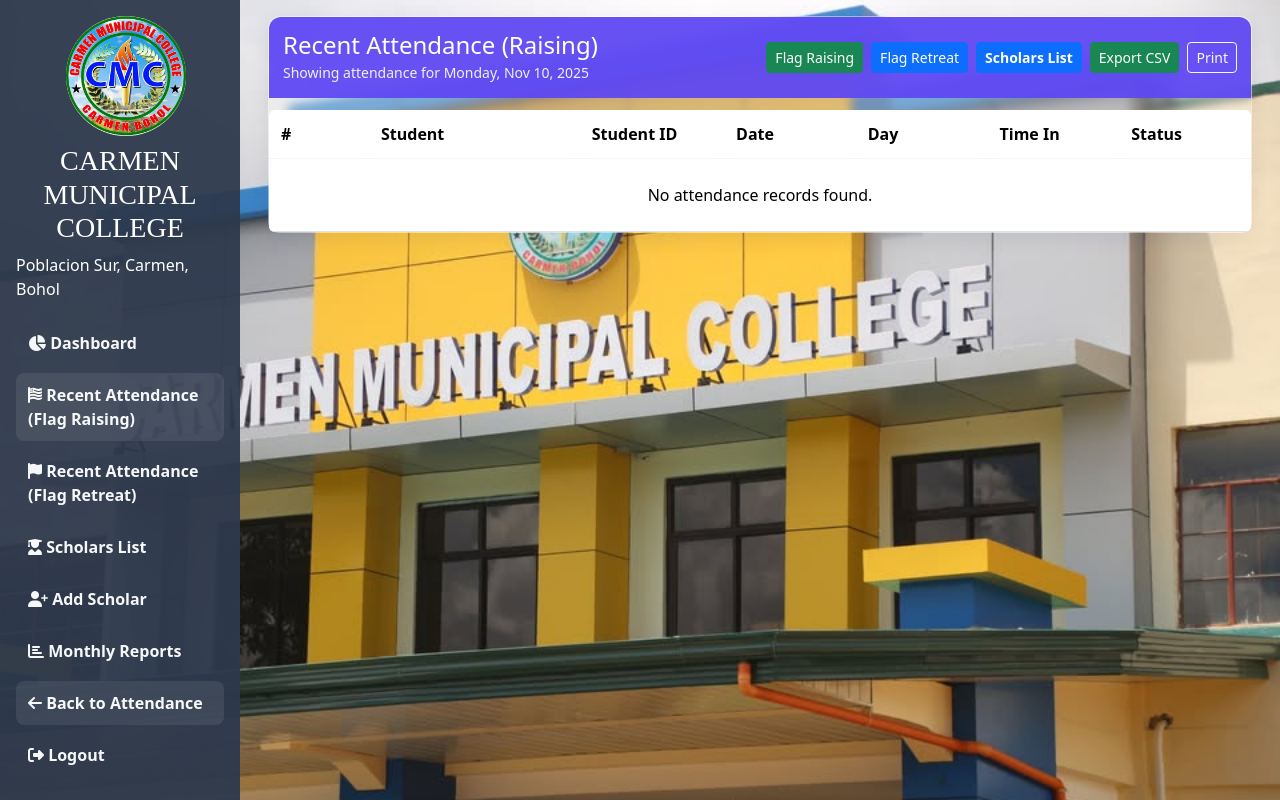
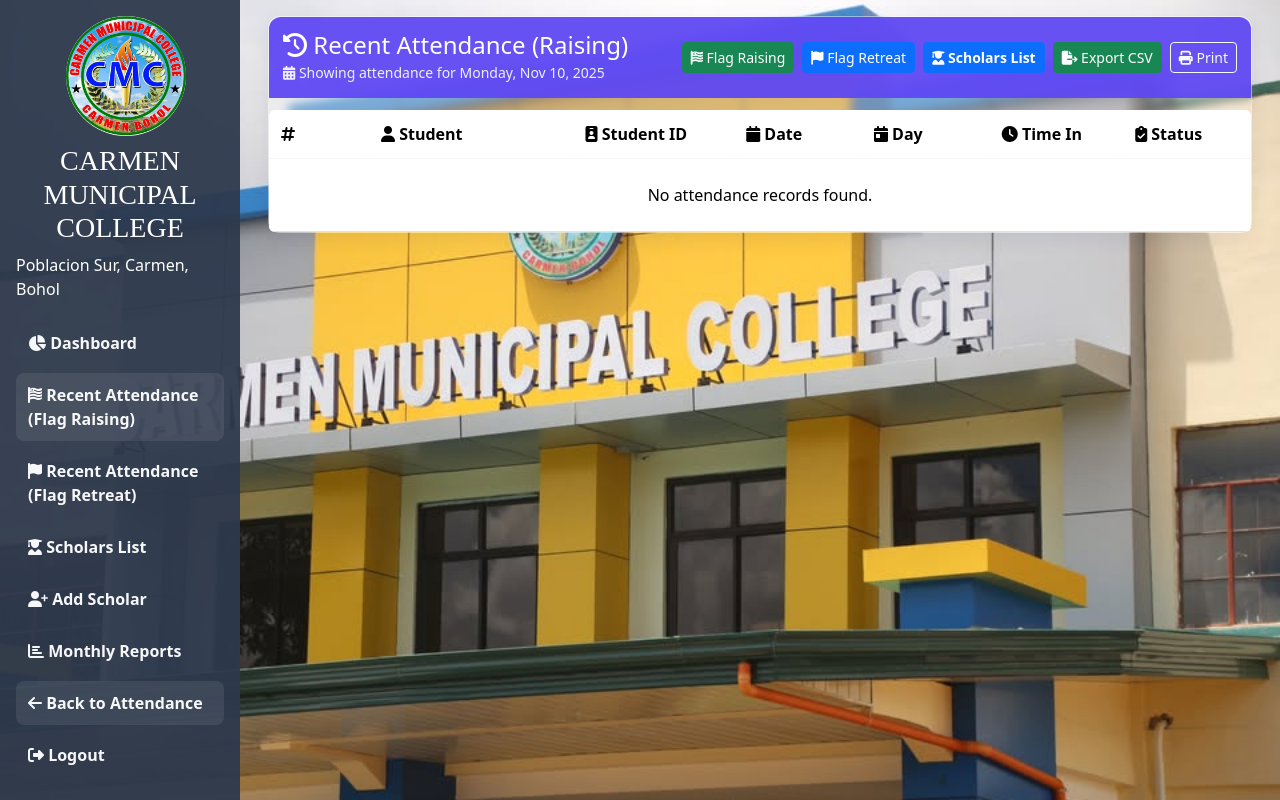
Before and after one commit to Jammael/CMC_Scholars_Flag_Raising_-_Flag_Retreat_Attendance_System, a PHP site: page /admin_dashboard.php in a window 1280 px wide. Run offline with PHP 8.4, Linux system fonts and the light colour scheme; a user stored in the database is signed in; data comes from the database, SQL or seed files in the repository; data that the repository does not hold is empty; some libraries are stand-ins or nearby versions.

Commit message:
Update admin_dashboard.php

```diff
--- a/CMC_Scholars_Flag_Ceremony_Attendance_System/admin_dashboard.php
+++ b/CMC_Scholars_Flag_Ceremony_Attendance_System/admin_dashboard.php
@@ -1010,20 +1010,30 @@
                 <div class="card mb-3">
                         <div class="card-banner d-flex justify-content-between align-items-center">
     <div>
-        <h4 style="margin:0">Recent Attendance (<?php echo ucfirst($ceremony); ?>)</h4>
+        <h4 style="margin:0">
+            <i class="fas fa-history"></i> Recent Attendance (<?php echo ucfirst($ceremony); ?>)
+        </h4>
         <small style="opacity:.9">
-            Showing attendance for <?php echo $filterDay; ?>,
+            <i class="fas fa-calendar-alt"></i> Showing attendance for <?php echo $filterDay; ?>,
             <?php echo date('M d, Y', strtotime($filterDate)); ?>
         </small>
     </div>
     <div class="controls">
-                            <a class="btn btn-success btn-sm" href="admin_dashboard.php?tab=attendance&ceremony=raising">Flag Raising</a>
-                            <a class="btn btn-primary btn-sm" href="admin_dashboard.php?tab=attendance&ceremony=retreat">Flag Retreat</a>
-                            <a class="btn btn-primary btn-sm fw-bold text-white" href="admin_dashboard.php?tab=scholars">Scholars List</a>
-
-                            <!-- Export / Print -->
-                            <a class="btn btn-success btn-sm btn-export" href="admin_dashboard.php?export=attendance_csv&ceremony=<?php echo $ceremony; ?>">Export CSV</a>
-                            <button class="btn btn-outline-light btn-sm" onclick="window.print()">Print</button>
+                            <a class="btn btn-success btn-sm" href="admin_dashboard.php?tab=attendance&ceremony=raising">
+                                <i class="fas fa-flag-usa"></i> Flag Raising
+                            </a>
+                            <a class="btn btn-primary btn-sm" href="admin_dashboard.php?tab=attendance&ceremony=retreat">
+                                <i class="fas fa-flag"></i> Flag Retreat
+                            </a>
+                            <a class="btn btn-primary btn-sm fw-bold text-white" href="admin_dashboard.php?tab=scholars">
+                                <i class="fas fa-user-graduate"></i> Scholars List
+                            </a>
+                            <a class="btn btn-success btn-sm btn-export" href="admin_dashboard.php?export=attendance_csv&ceremony=<?php echo $ceremony; ?>">
+                                <i class="fas fa-file-export"></i> Export CSV
+                            </a>
+                            <button class="btn btn-outline-light btn-sm" onclick="window.print()">
+                                <i class="fas fa-print"></i> Print
+                            </button>
                         </div>
                     </div>
 
@@ -1032,13 +1042,13 @@
                             <table class="table table-hover mb-0">
                                 <thead class="table-light">
     <tr>
-        <th style="width:48px">#</th>
-        <th>Student</th>
-        <th>Student ID</th>
-        <th>Date</th>
-        <th>Day</th>
-        <th>Time In</th>
-        <th>Status</th>
+        <th style="width:48px"><i class="fas fa-hashtag" title="#"></i></th>
+        <th><i class="fas fa-user" title="Student"></i> Student</th>
+        <th><i class="fas fa-id-badge" title="Student ID"></i> Student ID</th>
+        <th><i class="fas fa-calendar" title="Date"></i> Date</th>
+        <th><i class="fas fa-calendar-day" title="Day"></i> Day</th>
+        <th><i class="fas fa-clock" title="Time In"></i> Time In</th>
+        <th><i class="fas fa-clipboard-check" title="Status"></i> Status</th>
     </tr>
 </thead>
 <tbody>
@@ -1078,8 +1088,10 @@
     <div class="card">
         <div class="card-banner d-flex justify-content-between align-items-center">
             <div>
-                <h4 class="mb-0">Scholars List</h4>
-                <small>Manage and view all scholars in the system</small>
+                <h4 class="mb-0">
+                    <i class="fas fa-user-graduate"></i> Scholars List
+                </h4>
+                <small><i class="fas fa-info-circle"></i> Manage and view all scholars in the system</small>
             </div>
             <div class="controls">
                 <form class="d-flex gap-2" method="get" action="admin_dashboard.php">
@@ -1087,12 +1099,20 @@
                     <input class="form-control form-control-sm" name="q" type="search"
                         placeholder="Search scholars..." style="width: 200px;"
                         value="<?php echo isset($_GET['q']) ? htmlspecialchars($_GET['q']) : '' ?>">
-                    <button class="btn btn-primary btn-sm px-3" style="min-width: 90px;" type="submit">Search</button>
+                    <button class="btn btn-primary btn-sm px-3" style="min-width: 90px;" type="submit">
+                        <i class="fas fa-search"></i> Search
+                    </button>
                     <?php if (isset($_GET['q']) && !empty($_GET['q'])): ?>
-                        <a href="admin_dashboard.php?tab=scholars" class="btn btn-light btn-sm px-3">Clear</a>
+                        <a href="admin_dashboard.php?tab=scholars" class="btn btn-light btn-sm px-3">
+                            <i class="fas fa-times"></i> Clear
+                        </a>
                     <?php endif; ?>
-                    <a href="admin_dashboard.php?tab=add" class="btn btn-primary btn-sm px-3">Add Scholar</a>
-                    <a class="btn btn-success btn-sm px-3" href="admin_dashboard.php?export=scholars_csv">Export CSV</a>
+                    <a href="admin_dashboard.php?tab=add" class="btn btn-primary btn-sm px-3">
+                        <i class="fas fa-user-plus"></i> Add Scholar
+                    </a>
+                    <a class="btn btn-success btn-sm px-3" href="admin_dashboard.php?export=scholars_csv">
+                        <i class="fas fa-file-export"></i> Export CSV
+                    </a>
                 </form>
             </div>
         </div>
@@ -1102,14 +1122,14 @@
                 <table class="table table-hover mb-0">
                     <thead class="table-light">
                         <tr>
-                            <th style="width:48px">#</th>
-                            <th>Fullname</th>
-                            <th>Student ID</th>
-                            <th>Course</th>
-                            <th>Year</th>
-                            <th>Section</th>
-                            <th>Scholarship</th>
-                            <th>Actions</th>
+                            <th style="width:48px"><i class="fas fa-hashtag"></i> #</th>
+                            <th><i class="fas fa-user"></i> Fullname</th>
+                            <th><i class="fas fa-id-card"></i> Student ID</th>
+                            <th><i class="fas fa-book"></i> Course</th>
+                            <th><i class="fas fa-graduation-cap"></i> Year</th>
+                            <th><i class="fas fa-layer-group"></i> Section</th>
+                            <th><i class="fas fa-award"></i> Scholarship</th>
+                            <th><i class="fas fa-cog"></i> Actions</th>
                         </tr>
                     </thead>
                     <tbody>
@@ -1124,12 +1144,20 @@
                                     <td><?php echo safe_html($st['section']); ?></td>
                                     <td><?php echo safe_html($st['scholarship_type']); ?></td>
                                     <td>
-                                        <a class="btn btn-sm btn-outline-primary" href="admin_dashboard.php?tab=edit&student_id=<?php echo urlencode($st['student_id']); ?>">Edit</a>
-                                        <form method="post" action="admin_dashboard.php" style="display:inline" onsubmit="return confirm('Delete this scholar?');">
+                                        <div style="display:flex;gap:8px;align-items:center;justify-content:flex-end;">
+                                            <a href="admin_dashboard.php?tab=edit&student_id=<?php echo urlencode($st['student_id']); ?>"
+                                               class="btn btn-sm btn-outline-primary" title="Edit">
+                                                <i class="fas fa-pen"></i>
+                                            </a>
+                                            <form method="post" action="admin_dashboard.php" style="display:inline;margin:0;"
+                                                  onsubmit="return confirm('Delete this scholar?');" aria-label="Delete scholar">
                                                 <input type="hidden" name="action" value="delete_student">
                                                 <input type="hidden" name="student_id" value="<?php echo htmlspecialchars($st['student_id']); ?>">
-                                            <button class="btn btn-sm btn-outline-danger" type="submit">Delete</button>
+                                                <button class="btn btn-sm btn-outline-danger" type="submit" title="Delete">
+                                                    <i class="fas fa-trash"></i>
+                                                </button>
                                             </form>
+                                        </div>
                                     </td>
                                 </tr>
                             <?php endforeach; ?>
@@ -1147,11 +1175,17 @@
                 <div class="card">
                     <div class="card-banner d-flex justify-content-between align-items-center">
                         <div>
-                            <h4 class="mb-0">Add Scholar</h4>
-                            <small>Add new scholar to the system</small>
+                            <h4 class="mb-0">
+                                <i class="fas fa-user-plus"></i> Add Scholar
+                            </h4>
+                            <small>
+                                <i class="fas fa-pen"></i> Add new scholar to the system
+                            </small>
                         </div>
                         <div class="controls">
-                            <a href="admin_dashboard.php?tab=scholars" class="btn btn-light btn-sm">Back to Scholars List</a>
+                            <a href="admin_dashboard.php?tab=scholars" class="btn btn-light btn-sm">
+                                <i class="fas fa-arrow-left"></i> Back to Scholars List
+                            </a>
                         </div>
                     </div>
 
@@ -1160,33 +1194,49 @@
                             <input type="hidden" name="action" value="add_student">
                             <div class="row g-2">
                                 <div class="col-md-4">
-                                    <label class="form-label">Student ID</label>
+                                    <label class="form-label">
+                                        <i class="fas fa-id-card"></i> Student ID
+                                    </label>
                                     <input class="form-control" name="student_id" required>
                                 </div>
                                 <div class="col-md-8">
-                                    <label class="form-label">Fullname</label>
+                                    <label class="form-label">
+                                        <i class="fas fa-user"></i> Fullname
+                                    </label>
                                     <input class="form-control" name="fullname" required>
                                 </div>
                                 <div class="col-md-4">
-                                    <label class="form-label">Course</label>
+                                    <label class="form-label">
+                                        <i class="fas fa-book"></i> Course
+                                    </label>
                                     <input class="form-control" name="course">
                                 </div>
                                 <div class="col-md-2">
-                                    <label class="form-label">Year</label>
+                                    <label class="form-label">
+                                        <i class="fas fa-graduation-cap"></i> Year
+                                    </label>
                                     <input class="form-control" name="year">
                                 </div>
                                 <div class="col-md-2">
-                                    <label class="form-label">Section</label>
+                                    <label class="form-label">
+                                        <i class="fas fa-layer-group"></i> Section
+                                    </label>
                                     <input class="form-control" name="section">
                                 </div>
                                 <div class="col-md-4">
-                                    <label class="form-label">Scholarship Type</label>
+                                    <label class="form-label">
+                                        <i class="fas fa-award"></i> Scholarship Type
+                                    </label>
                                     <input class="form-control" name="scholarship_type">
                                 </div>
                             </div>
                             <div class="mt-3">
-                                <button class="btn btn-primary" type="submit">Add Scholar</button>
-                                <a class="btn btn-secondary" href="admin_dashboard.php?tab=scholars">Cancel</a>
+                                <button class="btn btn-primary" type="submit">
+                                    <i class="fas fa-plus-circle"></i> Add Scholar
+                                </button>
+                                <a class="btn btn-secondary" href="admin_dashboard.php?tab=scholars">
+                                    <i class="fas fa-times"></i> Cancel
+                                </a>
                             </div>
                         </form>
                     </div>
@@ -1194,37 +1244,63 @@
 
             <?php elseif ($tab === 'edit' && $editStudent): ?>
 
+    <div class="card">
+        <div class="card-banner d-flex justify-content-between align-items-center">
+            <div>
+                <h4 class="mb-0">
+                    <i class="fas fa-user-edit"></i> Edit Scholar
+                </h4>
+                <small>
+                    <i class="fas fa-id-badge"></i> Student ID: <?php echo safe_html($editStudent['student_id']); ?>
+                </small>
+            </div>
+            <div class="controls">
+                <a href="admin_dashboard.php?tab=scholars" class="btn btn-light btn-sm">
+                    <i class="fas fa-arrow-left"></i> Back to Scholars List
+                </a>
+            </div>
+        </div>
 
         <div class="card-body">
-                        <h4 class="mb-3">Edit Scholar — <?php echo htmlspecialchars($editStudent['student_id']); ?></h4>
+            <!-- Add form tags with method and action -->
             <form method="post" action="admin_dashboard.php">
                 <input type="hidden" name="action" value="edit_student">
-                            <input type="hidden" name="student_id" value="<?php echo htmlspecialchars($editStudent['student_id']); ?>">
-                            <div class="row g-2">
-                                <div class="col-md-8">
-                                    <label class="form-label">Fullname</label>
+                <input type="hidden" name="student_id" value="<?php echo safe_html($editStudent['student_id']); ?>">
+
+                <div class="row g-3">
+                    <div class="col-12">
+                        <label class="form-label"><i class="fas fa-id-card"></i> Student ID</label>
+                        <input class="form-control" readonly value="<?php echo safe_html($editStudent['student_id']); ?>">
+                    </div>
+                    <div class="col-12">
+                        <label class="form-label"><i class="fas fa-user"></i> Fullname</label>
                         <input class="form-control" name="fullname" value="<?php echo safe_html($editStudent['fullname']); ?>" required>
                     </div>
                     <div class="col-md-4">
-                                    <label class="form-label">Course</label>
+                        <label class="form-label"><i class="fas fa-book"></i> Course</label>
                         <input class="form-control" name="course" value="<?php echo safe_html($editStudent['course']); ?>">
                     </div>
                     <div class="col-md-2">
-                                    <label class="form-label">Year</label>
+                        <label class="form-label"><i class="fas fa-graduation-cap"></i> Year</label>
                         <input class="form-control" name="year" value="<?php echo safe_html($editStudent['year']); ?>">
                     </div>
                     <div class="col-md-2">
-                                    <label class="form-label">Section</label>
+                        <label class="form-label"><i class="fas fa-layer-group"></i> Section</label>
                         <input class="form-control" name="section" value="<?php echo safe_html($editStudent['section']); ?>">
                     </div>
                     <div class="col-md-4">
-                                    <label class="form-label">Scholarship Type</label>
+                        <label class="form-label"><i class="fas fa-award"></i> Scholarship Type</label>
                         <input class="form-control" name="scholarship_type" value="<?php echo safe_html($editStudent['scholarship_type']); ?>">
                     </div>
                 </div>
-                            <div class="mt-3">
-                                <button class="btn btn-primary" type="submit">Save Changes</button>
-                                <a class="btn btn-secondary" href="admin_dashboard.php?tab=scholars">Cancel</a>
+
+                <div class="mt-3 d-flex gap-2">
+                    <button class="btn btn-primary" type="submit">
+                        <i class="fas fa-save"></i> Save Changes
+                    </button>
+                    <a class="btn btn-secondary" href="admin_dashboard.php?tab=scholars">
+                        <i class="fas fa-times"></i> Cancel
+                    </a>
                 </div>
             </form>
         </div>
@@ -1260,12 +1336,20 @@
     <div class="card">
         <div class="card-banner d-flex justify-content-between align-items-center">
             <div>
-                <h4 class="mb-0">Monthly Attendance Summary</h4>
-                <small>View and export monthly attendance records</small>
+                <h4 class="mb-0">
+                    <i class="fas fa-chart-bar"></i> Monthly Attendance Summary
+                </h4>
+                <small>
+                    <i class="fas fa-file-export"></i> View and export monthly attendance records
+                </small>
             </div>
             <div class="controls">
-                <button class="btn btn-light btn-sm" onclick="window.location.href='monthly_report.php'">View Full Report</button>
-                <button class="btn btn-dark btn-sm" onclick="window.location.href='admin_dashboard.php?tab=attendance'">Back to Dashboard</button>
+                <button class="btn btn-light btn-sm" onclick="window.location.href='monthly_report.php'">
+                    <i class="fas fa-file-alt"></i> View Full Report
+                </button>
+                <button class="btn btn-dark btn-sm" onclick="window.location.href='admin_dashboard.php?tab=attendance'">
+                    <i class="fas fa-arrow-left"></i> Back to Dashboard
+                </button>
             </div>
         </div>
 
@@ -1274,7 +1358,7 @@
             <form method="get" action="admin_dashboard.php" class="row g-3 mb-4">
                 <input type="hidden" name="tab" value="reports">
                 <div class="col-md-4">
-                    <label class="form-label">Month</label>
+                    <label class="form-label"><i class="fas fa-calendar-alt"></i> Month</label>
                     <select class="form-select" name="month">
                         <?php foreach($months as $num => $name): ?>
                             <option value="<?php echo $num; ?>" <?php echo $selectedMonth == $num ? 'selected' : ''; ?>>
@@ -1284,13 +1368,17 @@
                     </select>
                 </div>
                 <div class="col-md-4">
-                    <label class="form-label">Year</label>
+                    <label class="form-label"><i class="fas fa-calendar-year"></i> Year</label>
                     <input type="number" class="form-control" name="year" value="<?php echo $selectedYear; ?>">
                 </div>
                 <div class="col-md-4 d-flex align-items-end">
                     <div class="d-flex gap-2">
-                        <button type="submit" class="btn btn-primary">View Report</button>
-                        <button type="button" class="btn btn-success" onclick="exportReport()">Export CSV</button>
+                        <button type="submit" class="btn btn-primary">
+                            <i class="fas fa-search"></i> View Report
+                        </button>
+                        <button type="button" class="btn btn-success" onclick="exportReport()">
+                            <i class="fas fa-file-export"></i> Export CSV
+                        </button>
                     </div>
                 </div>
             </form>
@@ -1300,15 +1388,19 @@
                 <table class="table table-bordered">
                     <thead>
                         <tr>
-                            <th colspan="4" class="text-center bg-success text-black">Flag Raising Ceremony (Monday)</th>
-                            <th colspan="3" class="text-center bg-primary text-black">Flag Retreat Ceremony (Friday)</th>
+                            <th colspan="4" class="text-center bg-success text-black">
+                                <i class="fas fa-flag-usa"></i> Flag Raising Ceremony (Monday)
+                            </th>
+                            <th colspan="3" class="text-center bg-primary text-black">
+                                <i class="fas fa-flag"></i> Flag Retreat Ceremony (Friday)
+                            </th>
                         </tr>
                         <tr>
-                            <th>Present</th>
-                            <th>Late</th>
-                            <th>Absent</th>
-                            <th>Total</th>
-                            <th>Total</th>
+                            <th><i class="fas fa-check text-success"></i> Present</th>
+                            <th><i class="fas fa-clock text-warning"></i> Late</th>
+                            <th><i class="fas fa-times text-danger"></i> Absent</th>
+                            <th><i class="fas fa-list"></i> Total</th>
+                            <th><i class="fas fa-list"></i> Total</th>
                         </tr>
                     </thead>
                     <tbody>
@@ -1341,16 +1433,16 @@
             </div>
 
             <!-- Recent Records Table -->
-            <h5 class="mb-3">Recent Attendance Records</h5>
+            <h5 class="mb-3"><i class="fas fa-history"></i> Recent Attendance Records</h5>
             <div class="table-responsive" style="max-height: 400px; overflow-y: auto;">
                 <table class="table table-hover table-striped mb-0">
                     <thead class="sticky-top">
                         <tr class="bg-light">
-                            <th style="width: 50px">#</th>
-                            <th style="min-width: 200px">Student</th>
-                            <th style="min-width: 120px">Date</th>
-                            <th style="min-width: 100px">Time In</th>
-                            <th style="min-width: 100px">Status</th>
+                            <th style="width: 50px"><i class="fas fa-hashtag"></i></th>
+                            <th style="min-width: 200px"><i class="fas fa-user"></i> Student</th>
+                            <th style="min-width: 120px"><i class="fas fa-calendar"></i> Date</th>
+                            <th style="min-width: 100px"><i class="fas fa-clock"></i> Time In</th>
+                            <th style="min-width: 100px"><i class="fas fa-clipboard-check"></i> Status</th>
                         </tr>
                     </thead>
                     <tbody>
```
Lines whose indentation alone changed are shown as unchanged.
